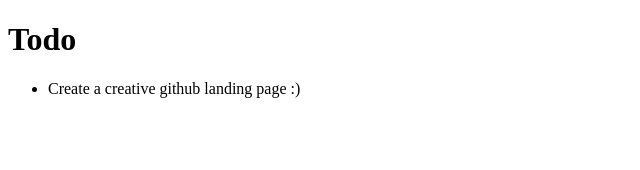
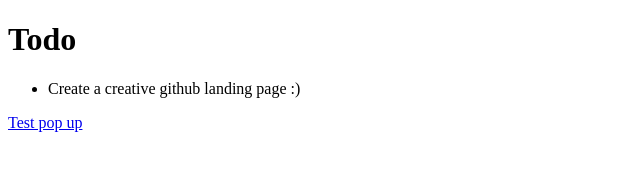
Before and after one commit to Jason-Michaels/Jason-Michaels.github.io, a plain HTML site: page index.html in a window 1280 px wide. Shown: the full height of the page, 0-640 px from the left. Drawn offline with Linux system fonts and the light colour scheme.

Commit message:
pop up test

```diff
--- a/index.html
+++ b/index.html
@@ -20,5 +20,6 @@
 <ul>
     <li>Create a creative github landing page :) </li>
 </ul>
+    <a href="#" id="getstarted">Test pop up </a>
 </body>
 </html>
```
